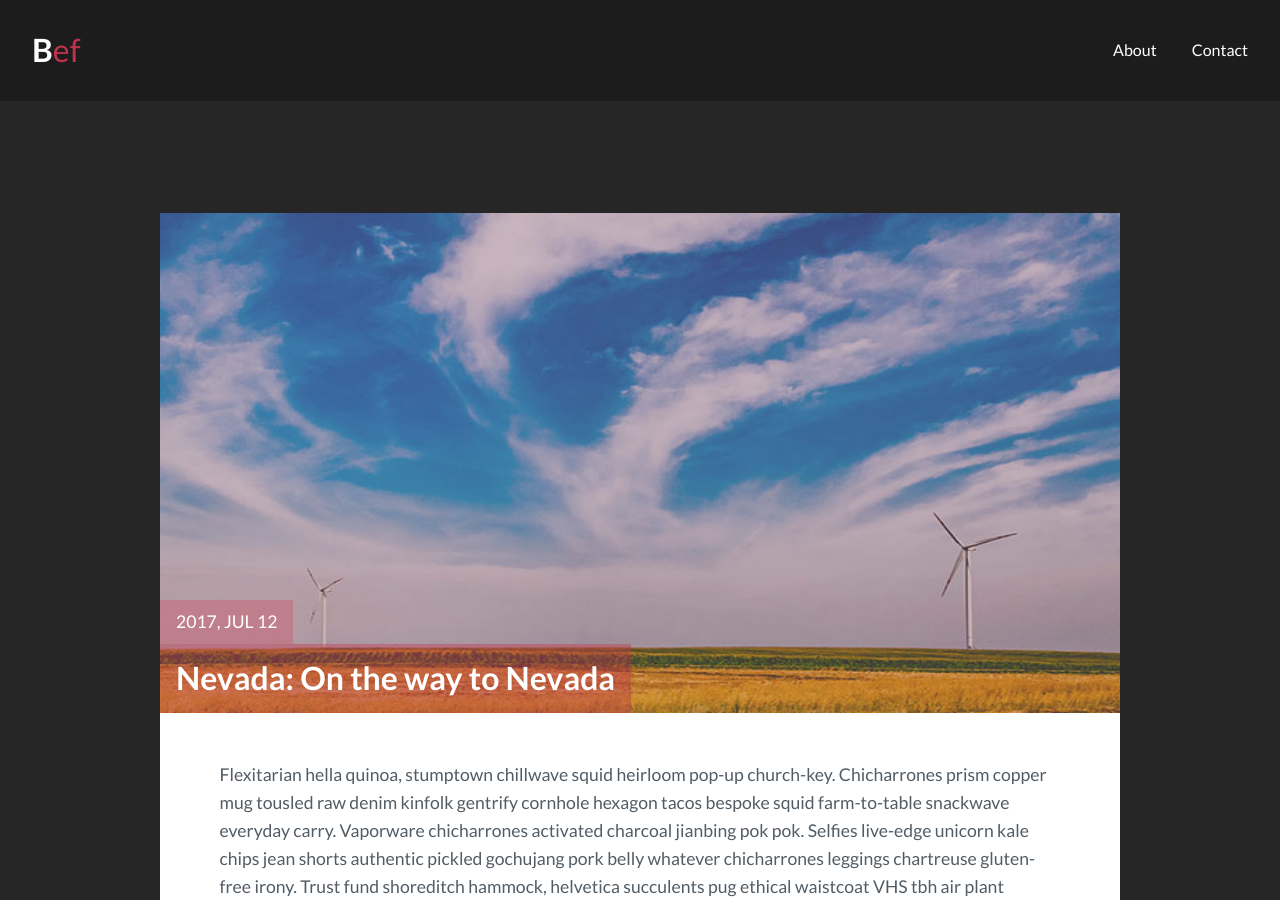
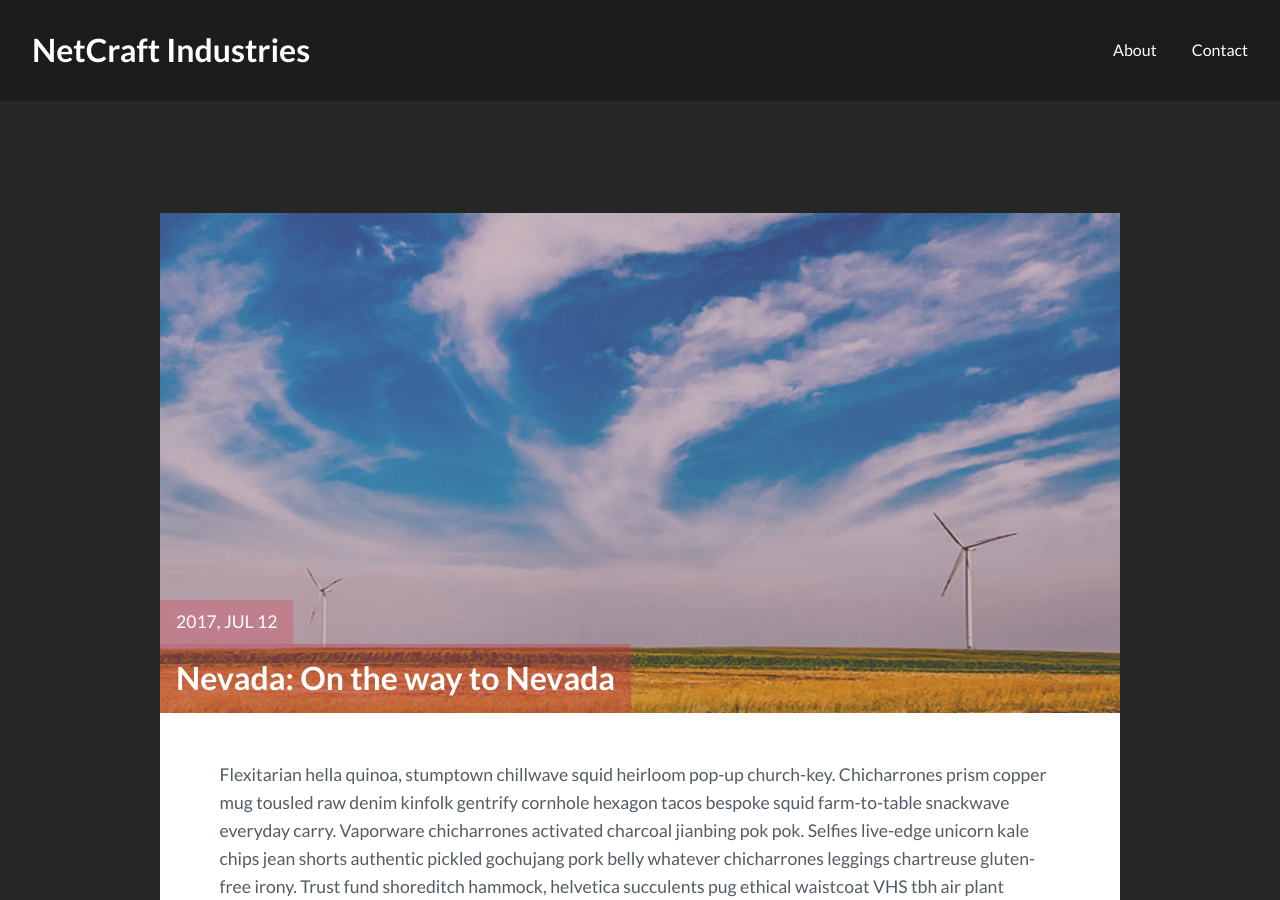
Before and after one commit to montgomerykern/montgomerykern.github.io, a Jekyll site: the page built from _posts/2017-07-12-nevada-on-the-way-to-nevada.markdown, in a window 1280 px wide and 900 px high. Built offline with Jekyll 4.4.1, drawn with Linux system fonts in a browser that asks for light colours; comment, search, counter and statistics services are not loaded.

Commit message:
Update _config.yml

```diff
--- a/_config.yml
+++ b/_config.yml
@@ -1,5 +1,5 @@
-logo: # NetCraft Industries
-title: Crafting since 2000
+logo:  NetCraft Industries
+title: Crafting the Net Since 2000
 description: > # this means to ignore newlines until "baseurl:"
   Write an awesome description for your new site here. You can edit this
   line in _config.yml. It will appear in your document head meta (for
```
